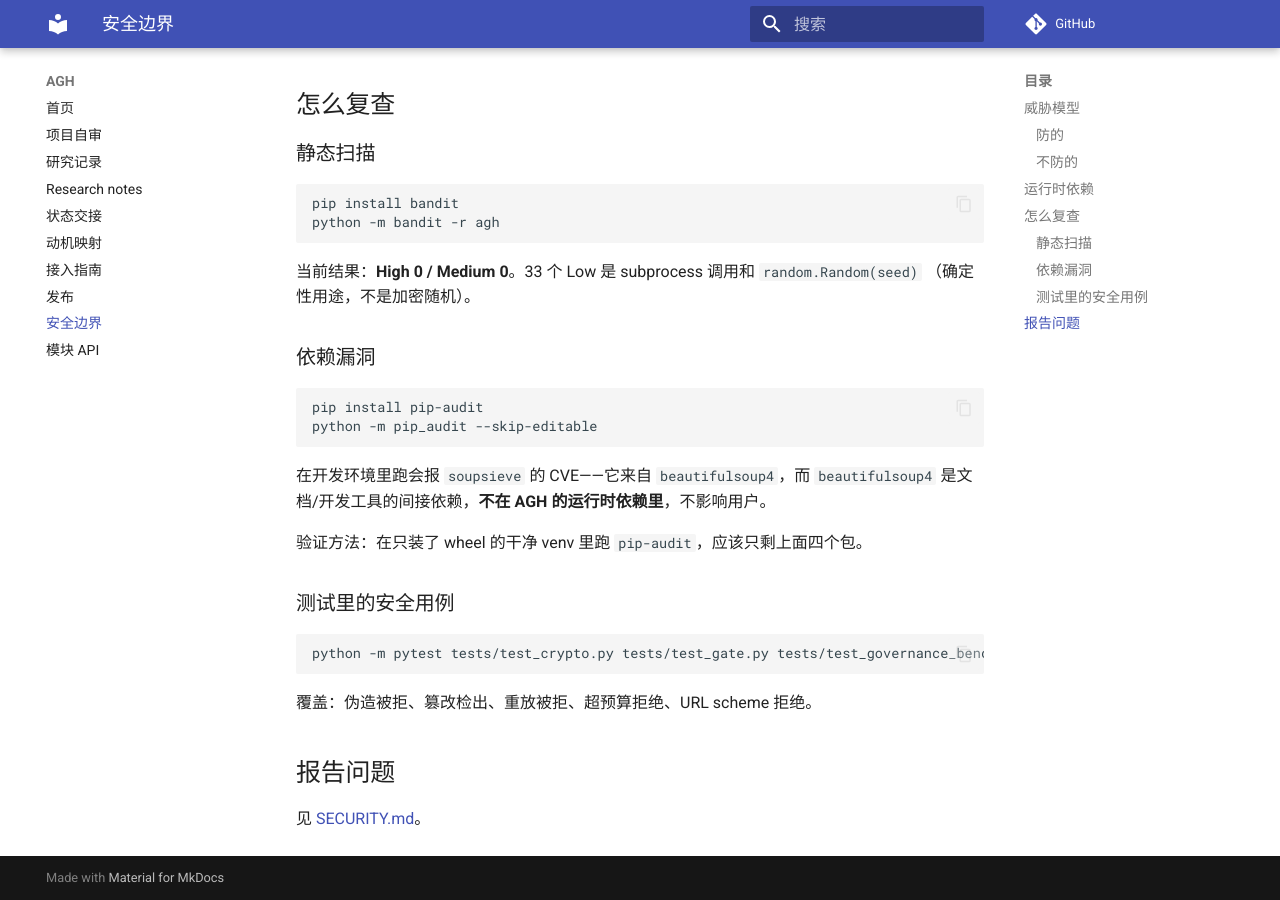
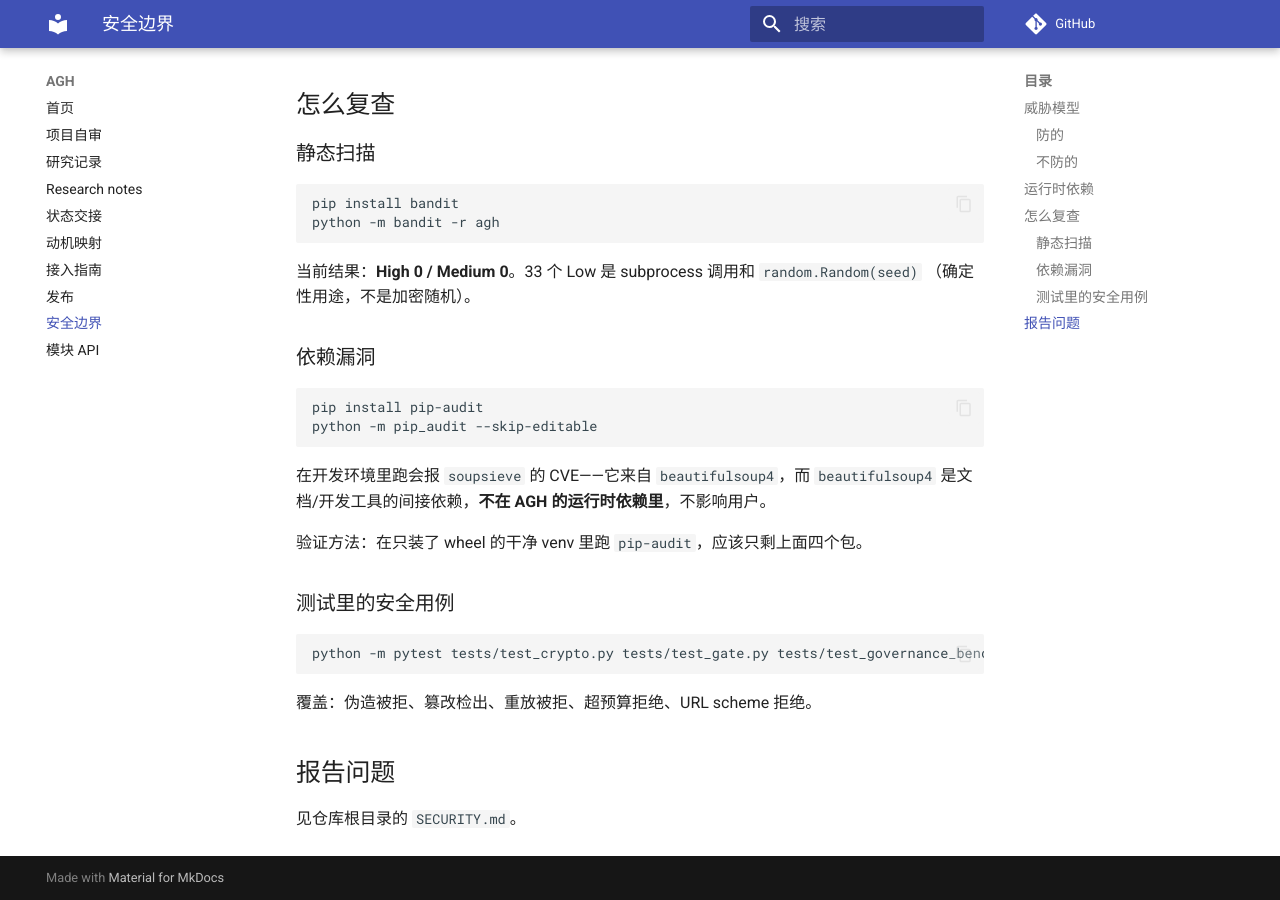
Before and after one commit to Gray2006/AGH, an MkDocs documentation site: the page built from docs/security.md, in a window 1280 px wide and 900 px high, scrolled down 1299 px. Built offline with MkDocs 1.6.1 and Material for MkDocs 9.7.7, drawn with Linux system fonts in a browser that asks for light colours; comment, search, counter and statistics services are not loaded.

Commit message:
docs: fix link in security doc

```diff
--- a/docs/security.md
+++ b/docs/security.md
@@ -70,4 +70,4 @@ python -m pytest tests/test_crypto.py tests/test_gate.py tests/test_governance_b
 
 ## 报告问题
 
-见 [SECURITY.md](../SECURITY.md)。
+见仓库根目录的 `SECURITY.md`。
```
